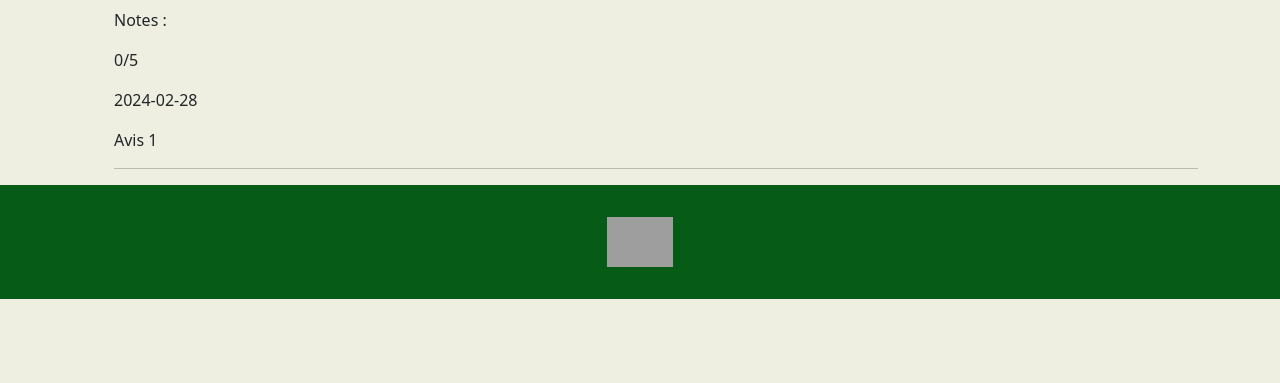
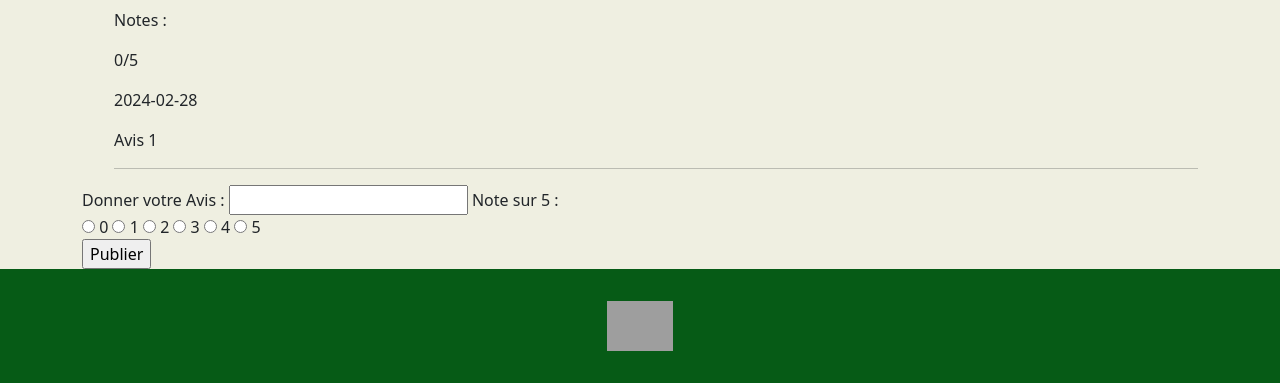
Before and after one commit to varuniv/Web_restaurant, a PHP site: page /detail.php?idResto=1 in a window 1280 px wide. Shown: the part 2116-2499 px from the top of the page. Before the commit the page ends 2415 px from the top, so only its background shows below. Run offline with PHP 8.4, Linux system fonts and the light colour scheme; the visitor is signed in with stand-in values (Sample User, id 1); data comes from the database, SQL or seed files in the repository; tables that the repository leaves empty hold one stand-in row (values such as "Sample post"); grey boxes are pictures that could not be loaded.

Commit message:
Publication des avis

```diff
--- a/web/detail.php
+++ b/web/detail.php
@@ -7,6 +7,17 @@ if (isset($_GET['idResto'])) {
 } else {
     echo "Erreur : aucun restaurant sélectionné.";
     exit();
+}
+
+function publierAvis($connexion, $idUtilisateur, $dateAvis, $idResto, $avis, $note) {
+    $sql = "INSERT INTO DONNER values (:idUtilisateur, :dateAvis, :idRestaurant, :avis, :note)";
+    $stmt = $connexion->prepare($sql);
+    $stmt->bindParam(':idUtilisateur', $idUtilisateur, PDO::PARAM_INT);
+    $stmt->bindParam(':dateAvis', $dateAvis, PDO::PARAM_STR);
+    $stmt->bindParam(':idRestaurant', $idResto, PDO::PARAM_INT);
+    $stmt->bindParam(':avis', $avis, PDO::PARAM_STR);
+    $stmt->bindParam(':note', $note, PDO::PARAM_INT);
+    $stmt->execute();
 }
 
 function connexionBd(){
@@ -57,10 +68,19 @@ function getAvisRestaurant($connexion, $idR) {
 }
 
 $connexion= connexionBd();
+$idUtilisateur = $_SESSION["idUtilisateur"];
 $leRestaurant = getRestaurant($connexion, $idResto);
 $typeCuisine = getNomCuisine($connexion, $idResto);
 $emplacement = getEmplacement($connexion, $leRestaurant['commune']);
 $lesAvis = getAvisRestaurant($connexion, $idResto);
+
+if ($_SERVER['REQUEST_METHOD'] == 'POST') {
+    $avis = $_POST["avis"];
+    $note = (int)$_POST["note"];
+    $date = date('Y-m-d');
+    publierAvis($connexion, $idUtilisateur, $date, $idResto, $avis, $note);
+    $lesAvis = getAvisRestaurant($connexion, $idResto);
+}
 ?>
     <div class="container container_background">
         <div class="description_div">
@@ -168,6 +188,38 @@ $lesAvis = getAvisRestaurant($connexion, $idResto);
             <?php endif; ?>
         </ul>
     </div>
+    <?php if (isset($_SESSION["idUtilisateur"]) && !empty($_SESSION["idUtilisateur"])): ?>
+        <div class="container">
+            <form action="detail.php?idResto=<?php echo urlencode($idResto); ?>" method="POST">
+                <label class="donnerAvis_lab">Donner votre Avis :</label>
+                <input class="avis_input" type="text" name="avis" required>
+                <label class="donnerNote_lab">Note sur 5 :</label>
+                <div class="note_Rbtn">
+                    <label>
+                        <input type="radio" name="note" value="0" required> 0
+                    </label>
+                    <label>
+                        <input type="radio" name="note" value="1" required> 1
+                    </label>
+                    <label>
+                        <input type="radio" name="note" value="2" required> 2
+                    </label>
+                    <label>
+                        <input type="radio" name="note" value="3" required> 3
+                    </label>
+                    <label>
+                        <input type="radio" name="note" value="4" required> 4
+                    </label>
+                    <label>
+                        <input type="radio" name="note" value="5" required> 5
+                    </label>
+                </div>
+                <div class="submit-btn">
+                    <input id="publier" class="btn_publier" name="publier" type="submit" value="Publier">
+                </div>
+            </form>
+        </div>
+    <?php endif; ?>
 <?php
 include 'footer.php';
 ?>
--- a/web/login.php
+++ b/web/login.php
@@ -26,7 +26,7 @@ function getUtilisateurByPseudo($pseudo, $connexion) {
 }
 
 
-if (isset($_POST['connect'])) {
+if ($_SERVER['REQUEST_METHOD'] == 'POST') {
 
     $pseudo = $_POST["pseudo"];
     $password = $_POST["password"];
```
Also changed, not shown: styles/detail.css (+32 -0 lines).
